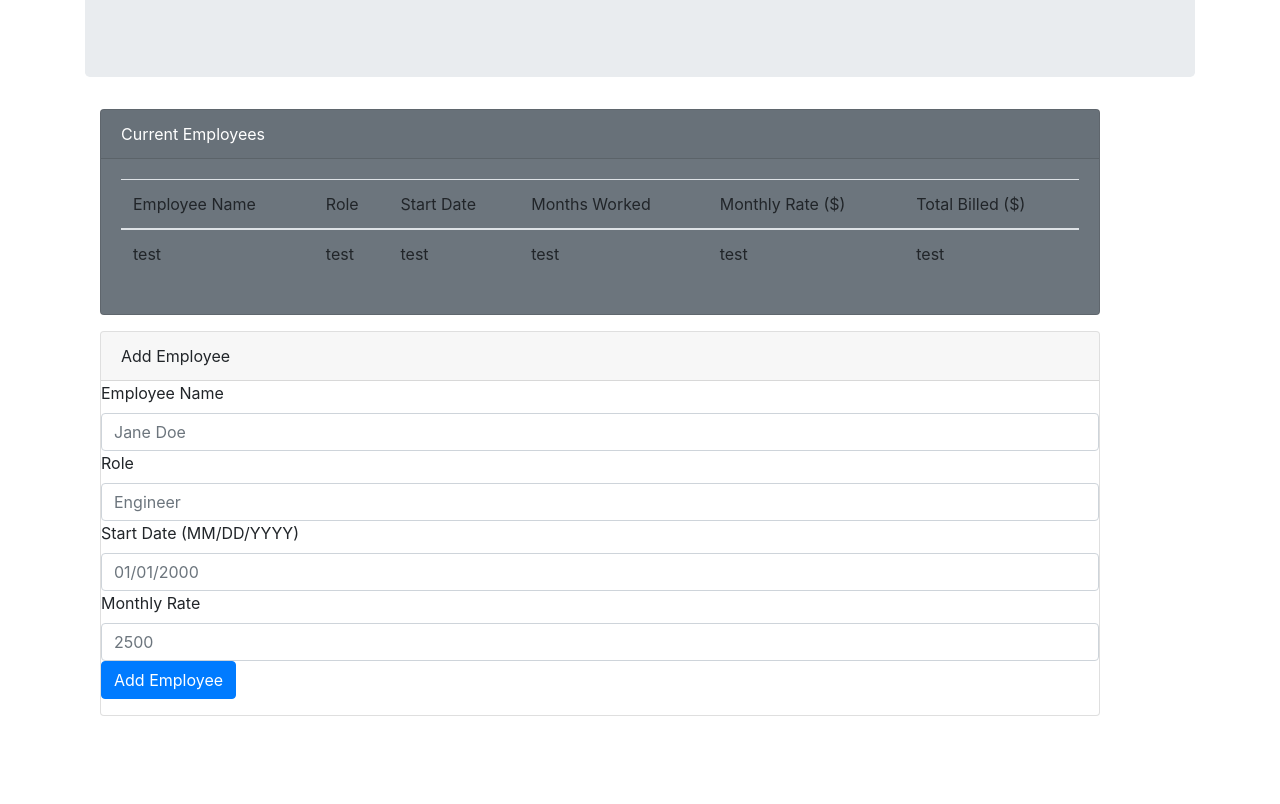
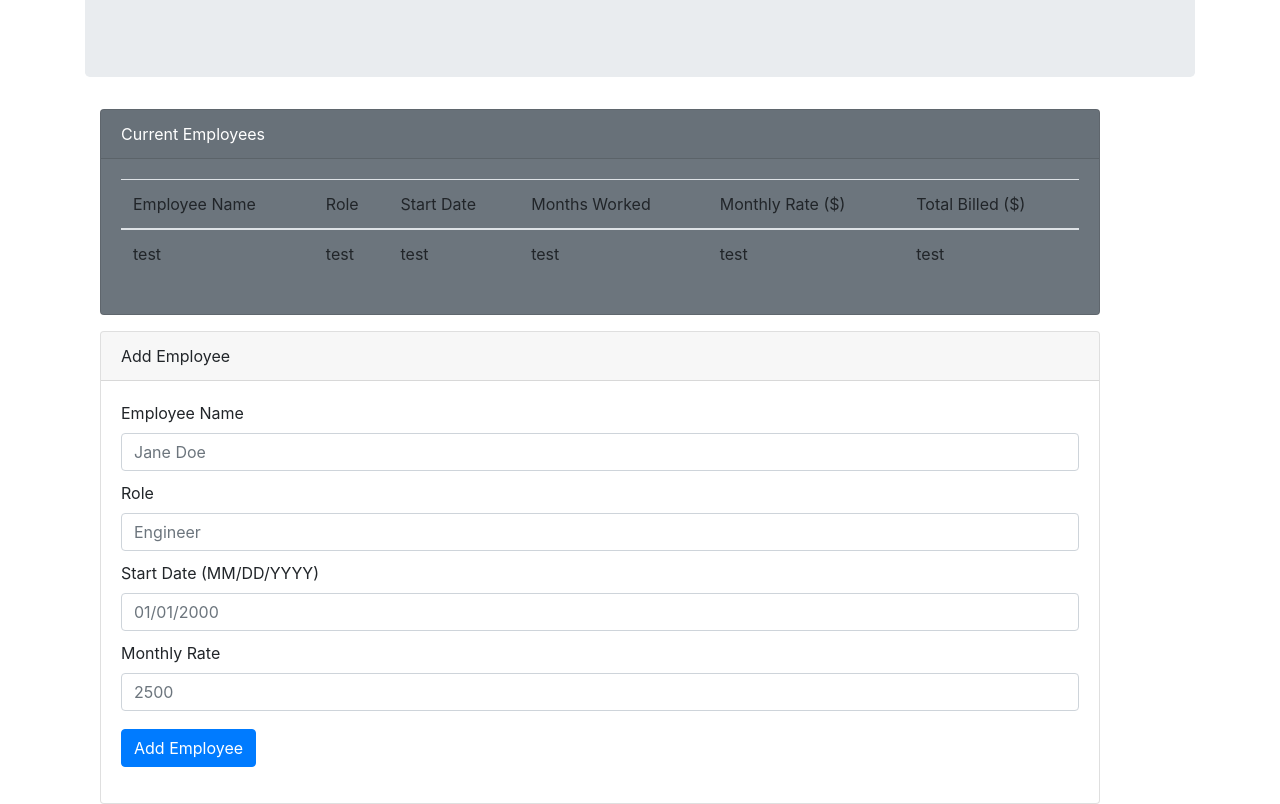
Before and after one commit to jskwru11/timesheet-app, a plain HTML site: page index.html in a window 1280 px wide. Shown: the part 147-951 px from the top of the page. Before the commit the page ends 863 px from the top, so only its background shows below. Drawn offline with nearby package versions, Linux system fonts and the light colour scheme.

Commit message:
formatted form

```diff
--- a/assets/css/style.css
+++ b/assets/css/style.css
@@ -11,3 +11,11 @@
 .card {
     width: 1000px;
 }
+
+.form-modify {
+    padding: 20px;
+}
+
+.inputs {
+    margin-bottom: 10px;
+}
--- a/index.html
+++ b/index.html
@@ -65,17 +65,17 @@
                         <div class="card-header">
                             Add Employee
                         </div>
-                        <form>
-                            <div class="form-group">
+                        <form class="form-submit">
+                            <div class="form-group form-modify">
                                 <label for="employeeName">Employee Name</label>
-                                <input type="text" class="form-control" id="employeeName" placeholder="Jane Doe">
+                                <input type="text" class="form-control inputs" id="employeeName" placeholder="Jane Doe">
                                 <label for="employeeRole">Role</label>
-                                <input type="text" class="form-control" id="employeeRole" placeholder="Engineer">
+                                <input type="text" class="form-control inputs" id="employeeRole" placeholder="Engineer">
                                 <label for="employeeStartDate">Start Date (MM/DD/YYYY)</label>
-                                <input type="text" class="form-control" id="employeeStartDate" placeholder="01/01/2000">
+                                <input type="text" class="form-control inputs" id="employeeStartDate" placeholder="01/01/2000">
                                 <label for="employeeRate">Monthly Rate</label>
-                                <input type="text" class="form-control" id="employeeRate" placeholder="2500">
-                                <button class="btn btn-primary btnAdd">Add Employee</button>
+                                <input type="text" class="form-control inputs" id="employeeRate" placeholder="2500">
+                                <button class="btn btn-primary btnAdd mt-2">Add Employee</button>
                             </div>
                         </form>
 
```
